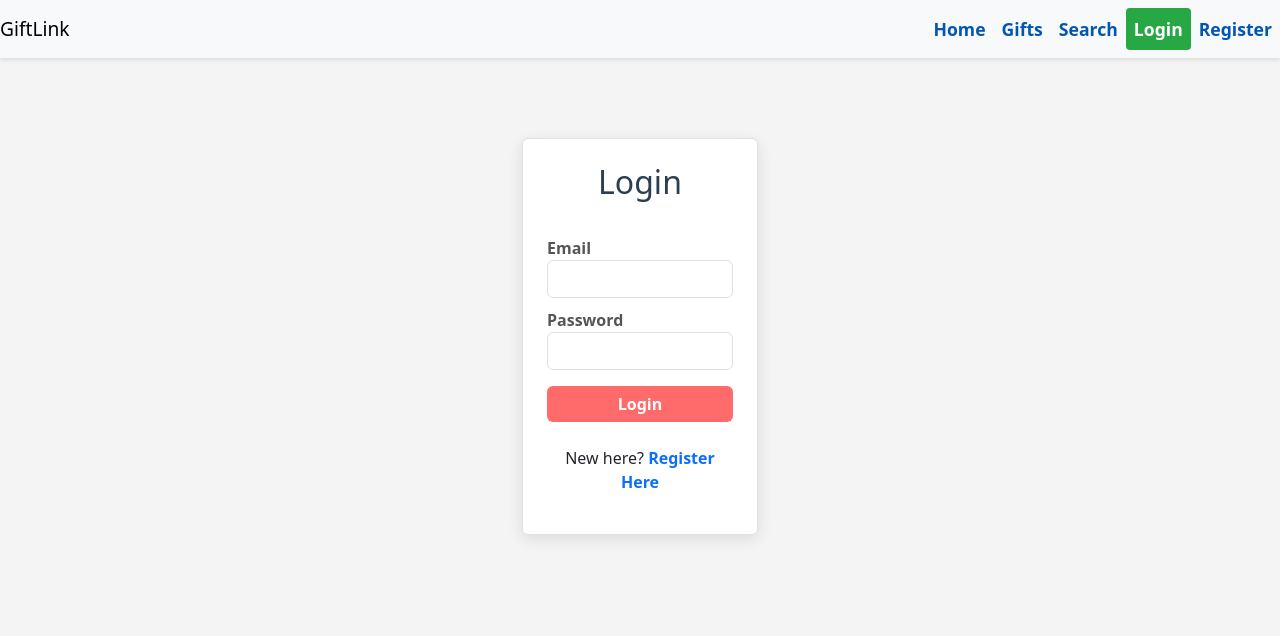
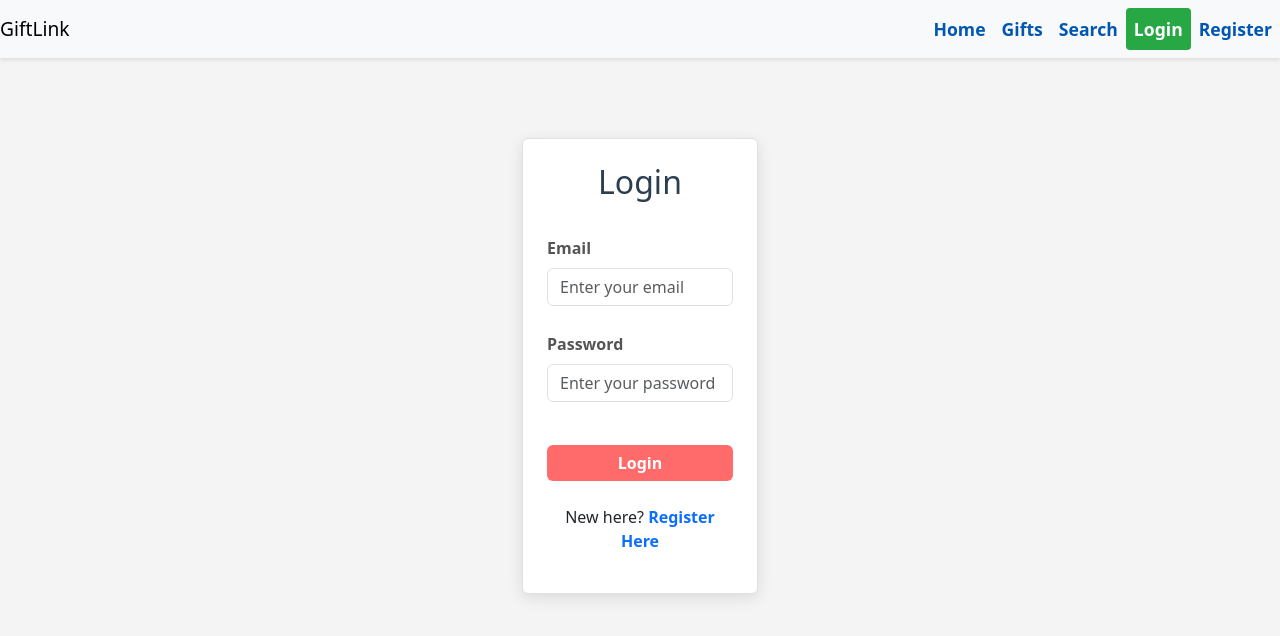
Before and after one commit to unknown404-practice/fullstack-capstone-project, a React (Create React App) app in the folder giftlink-frontend/: page /app/login in a window 1280 px wide. Shown: the top 636 px of the page. Built offline with nearby package versions, Linux system fonts and the light colour scheme; no server answers.

Commit message:
Implement backend integration for user login with session storage and error handling

```diff
--- a/giftlink-frontend/src/components/LoginPage/LoginPage.js
+++ b/giftlink-frontend/src/components/LoginPage/LoginPage.js
@@ -1,14 +1,72 @@
-import React, { useState } from 'react';
+import React, { useState,useEffect } from 'react';
+//Step 1 - Task 1
+import {urlConfig} from '../../config';
+//Step 1 - Task 2
+import { useAppContext } from '../../context/AuthContext';
+//Step 1 - Task 3
+import { useNavigate } from 'react-router-dom';
+
 import './LoginPage.css';
 
 function LoginPage() {
-
     const [email, setEmail] = useState('');
     const [password, setPassword] = useState('');
+    //Step 1 - Task 4
+    const [incorrect, setIncorrect] = useState('');
+    //Step 1 - Task 5
+    const navigate = useNavigate();
+    const bearerToken = sessionStorage.getItem('bearer-token');
+    const { setIsLoggedIn } = useAppContext();
 
-    const handleLogin = () => {
-        console.log('Login button clicked', { email, password });
-    };
+    //Step 1 - Task 6
+    useEffect(() => {
+        if (sessionStorage.getItem('auth-token')) {
+          navigate('/app')
+        }
+      }, [navigate])
+
+    const handleLogin = async (e) => {
+        e.preventDefault();
+        //api call
+        const res = await fetch(`${urlConfig.backendUrl}/api/auth/login`, {
+            //Step 1 - Task 7
+            method: 'POST',
+            //Step 1 - Task 8
+          headers: {
+            'content-type': 'application/json',
+            'Authorization': bearerToken ? `Bearer ${bearerToken}` : '', // Include Bearer token if available
+          },
+        //Step 1 - Task 9
+          body: JSON.stringify({
+            email: email,
+            password: password,
+          })
+        });
+
+        //Step 2: Task 1
+        const json = await res.json();
+        console.log('Json',json);
+        if (json.authtoken) {
+            //Step 2: Task 2
+          sessionStorage.setItem('auth-token', json.authtoken);
+          sessionStorage.setItem('name', json.userName);
+          sessionStorage.setItem('email', json.userEmail);
+            //Step 2: Task 3
+          setIsLoggedIn(true);
+            //Step 2: Task 4
+          navigate('/app');
+        } else {
+            //Step 2: Task 5
+          document.getElementById("email").value="";
+          document.getElementById("password").value="";
+          setIncorrect("Wrong password. Try again.");
+          setTimeout(() => {
+            setIncorrect("");
+          }, 2000);
+        }
+
+      }
+
 
     return (
         <div className="container mt-5">
@@ -16,31 +74,32 @@
                 <div className="col-md-6 col-lg-4">
                     <div className="login-card p-4 border rounded">
                         <h2 className="text-center mb-4 font-weight-bold">Login</h2>
-
-                        <div className="form-group">
-                            <label>Email</label>
+                        <div className="mb-3">
+                            <label htmlFor="email" className="form-label">Email</label>
                             <input
-                                type="email"
+                                id="email"
+                                type="text"
                                 className="form-control"
+                                placeholder="Enter your email"
                                 value={email}
-                                onChange={(e) => setEmail(e.target.value)}
+                                onChange={(e) => {setEmail(e.target.value); setIncorrect("")}}
                             />
                         </div>
-
-                        <div className="form-group">
-                            <label>Password</label>
+                        <div className="mb-4">
+                            <label htmlFor="password" className="form-label">Password</label>
                             <input
+                                id="password"
                                 type="password"
                                 className="form-control"
+                                placeholder="Enter your password"
                                 value={password}
-                                onChange={(e) => setPassword(e.target.value)}
+                                onChange={(e) => {setPassword(e.target.value);setIncorrect("")}}
                             />
+
+                            {/*Step 2: Task 6*/}
+                            <span style={{color:'red',height:'.5cm',display:'block',fontStyle:'italic',fontSize:'12px'}}>{incorrect}</span>
                         </div>
-
-                        <button onClick={handleLogin} className="btn btn-primary btn-block mt-3">
-                            Login
-                        </button>
-
+                        <button className="btn btn-primary w-100 mb-3" onClick={handleLogin}>Login</button>
                         <p className="mt-4 text-center">
                             New here? <a href="/app/register" className="text-primary">Register Here</a>
                         </p>
@@ -48,7 +107,7 @@
                 </div>
             </div>
         </div>
-    )
+    );
 }
 
 export default LoginPage;
```
